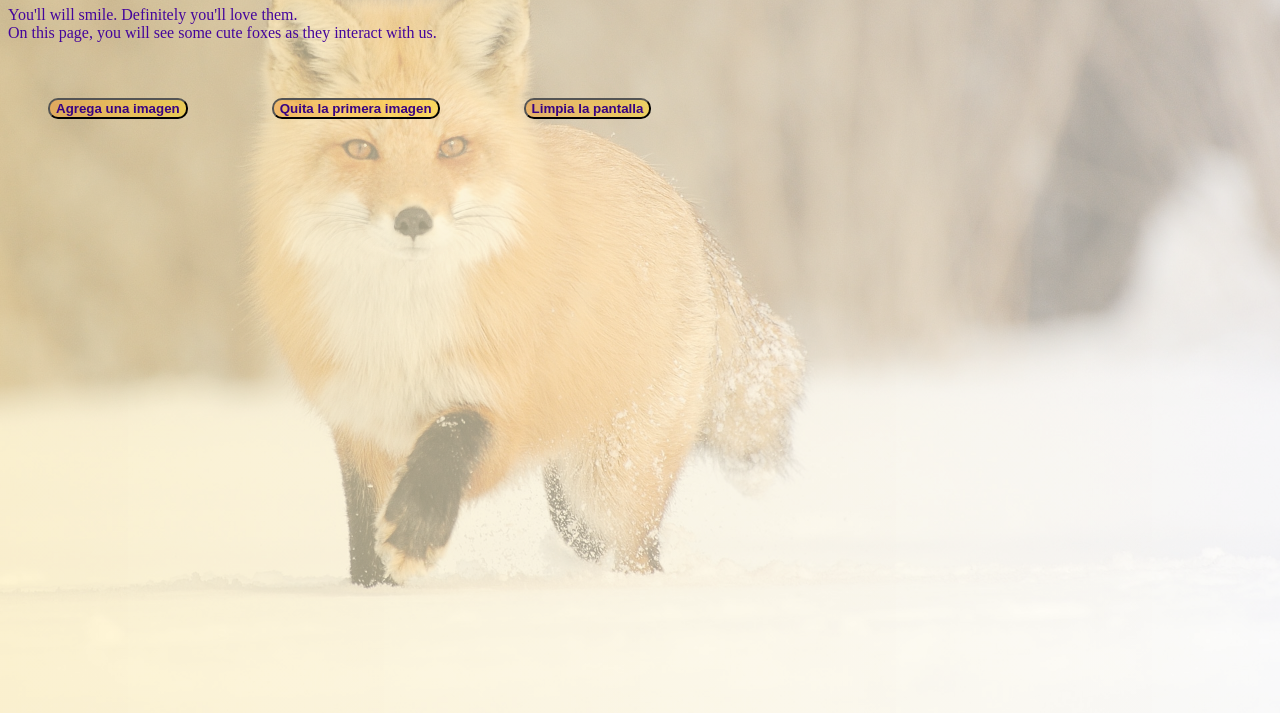
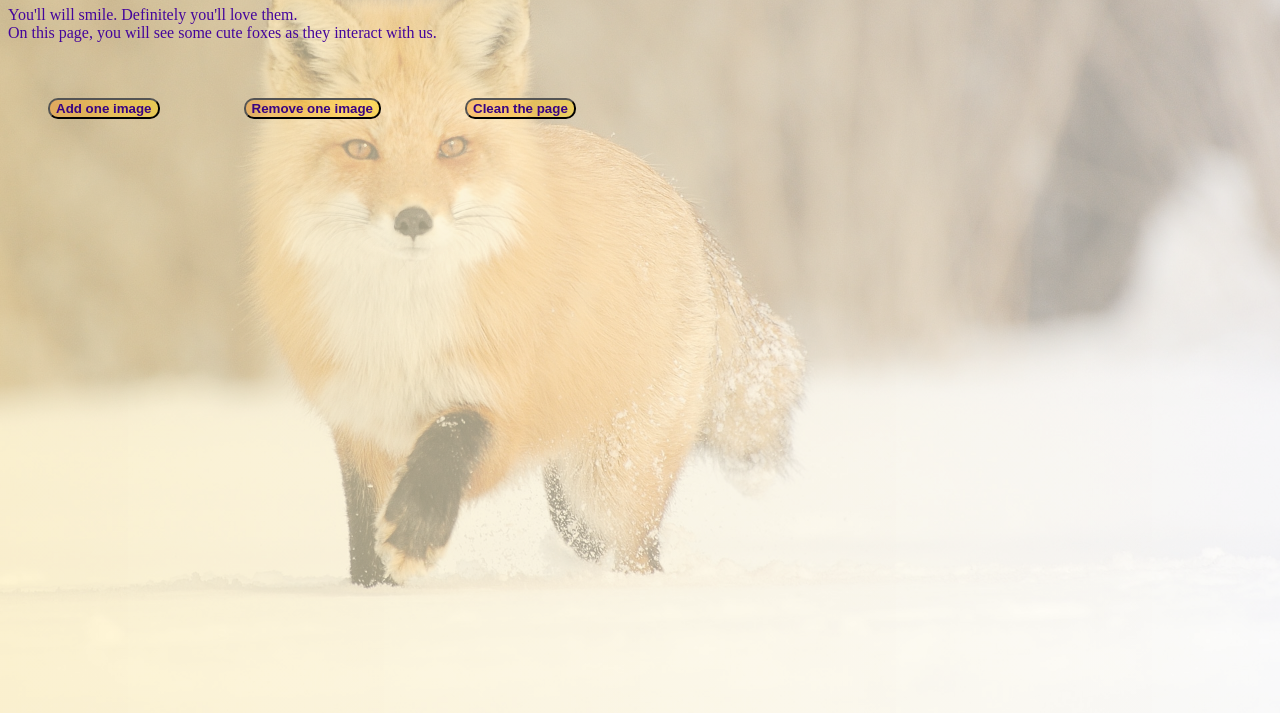
Before and after one commit to DanielaAraujoZ/Proyecto-consumo-API-manejo-DOM, a website with bundled scripts: page public/index.html in a window 1280 px wide. Shown: the part 87-800 px from the top of the page. Built offline with nearby package versions, Linux system fonts and the light colour scheme; files whose address does not match are found by name.

Commit message:
Cambio de algunas palabras

```diff
--- a/public/index.html
+++ b/public/index.html
@@ -8,7 +8,7 @@
   <meta name="description" content="Web site created using create-snowpack-app" />
 
   <link rel="stylesheet" type="text/css" href="%PUBLIC_URL%/_dist_/index.css" />
-  <title>Snowpack & Tailwind App</title>
+  <title>Fox's Pictures</title>
 </head>
 
 <body>
@@ -27,9 +27,9 @@
         On this page, you will see some cute foxes as they interact with us.
       </p>
 
-      <button class="p-4" id="add"> Agrega una imagen </button>
-      <button class="p-4" id="addOne"> Quita la primera imagen </button>
-      <button class="p-4" id="remove"> Limpia la pantalla </button>
+      <button class="p-4" id="add"> Add one image </button>
+      <button class="p-4" id="addOne"> Remove one image </button>
+      <button class="p-4" id="remove"> Clean the page </button>
 
       <div id="images">
 
```
